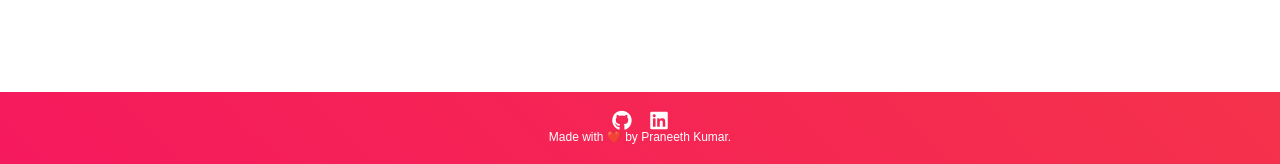
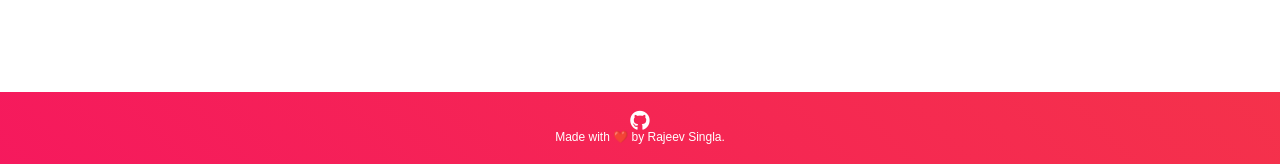
Before and after one commit to rajeevsingla780/Wine-Quality-Predict, a Flask app: template templates/result.html in a window 1280 px wide. Shown: the part 636-800 px from the top of the page. Run offline with Flask 2, Linux system fonts and the light colour scheme; the template is opened without the code that fills it, so the values that code supplies are empty; some libraries are stand-ins or nearby versions.

Commit message:
Update result.html

```diff
--- a/templates/result.html
+++ b/templates/result.html
@@ -34,10 +34,9 @@
 		<!-- Footer -->
        <div class='footer'>
            <div class="contact">
-               <a target="_blank" href="https://github.com/praneeth300"><i class="fab fa-github fa-lg contact-icon"></i></a>
-               <a target="_blank" href="https://www.linkedin.com/in/praneeth-kumar-84a15317b"><i class="fab fa-linkedin fa-lg contact-icon"></i></a>
+               <a target="_blank" href="https://github.com/rajeevsingla780"><i class="fab fa-github fa-lg contact-icon"></i></a>
            </div>
-           <p class='footer-description'>Made with ❤️ by Praneeth Kumar.</p>
+           <p class='footer-description'>Made with ❤️ by Rajeev Singla.</p>
        </div>
 
 	</body>
```
